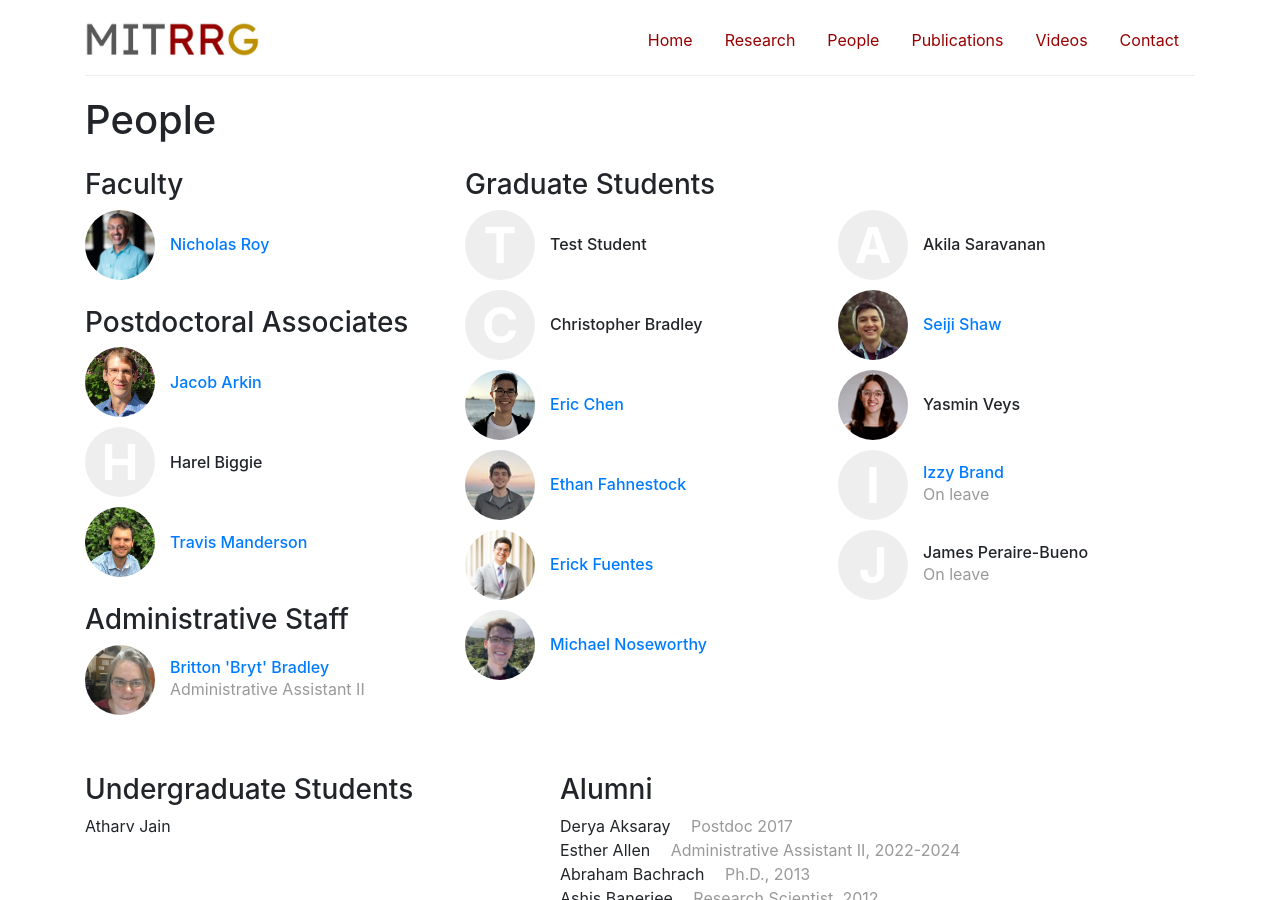
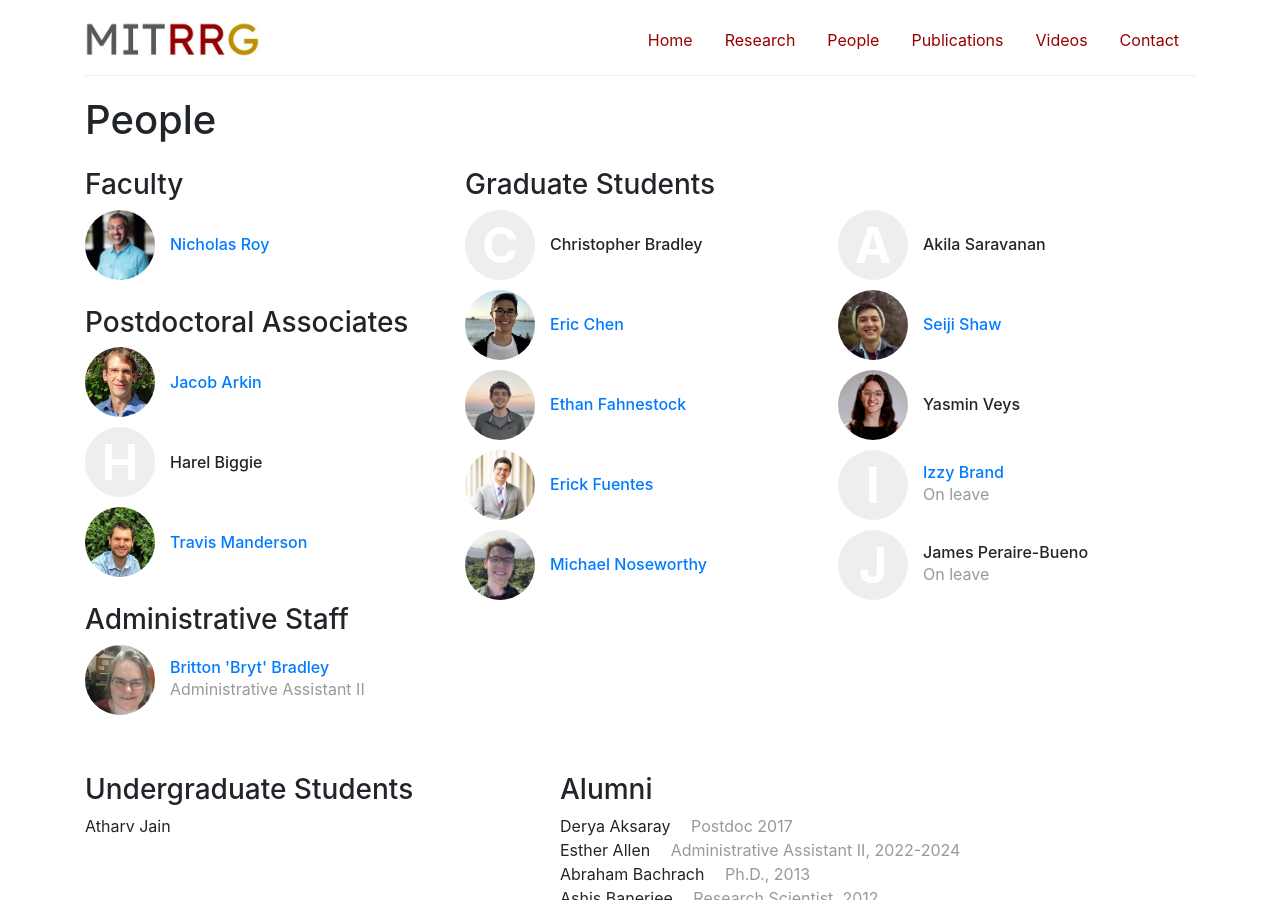
Before and after one commit to robustrobotics/robustrobotics.github.io, a Jekyll site: the page built from people_old.html, in a window 1280 px wide and 900 px high. Built offline with Jekyll 4.4.1, drawn with Linux system fonts in a browser that asks for light colours.

Commit message:
removing test student

```diff
--- a/_data/people.yml
+++ b/_data/people.yml
@@ -28,10 +28,6 @@ hbiggie:
     display_name: "Harel Biggie"
     role: postdoc
 #    webpage: "https://harelbiggie.com"
-
-teststudent:
-   display_name: "Test Student"
-   role: grad
 
 tmanderson:
     display_name: "Travis Manderson"
```
